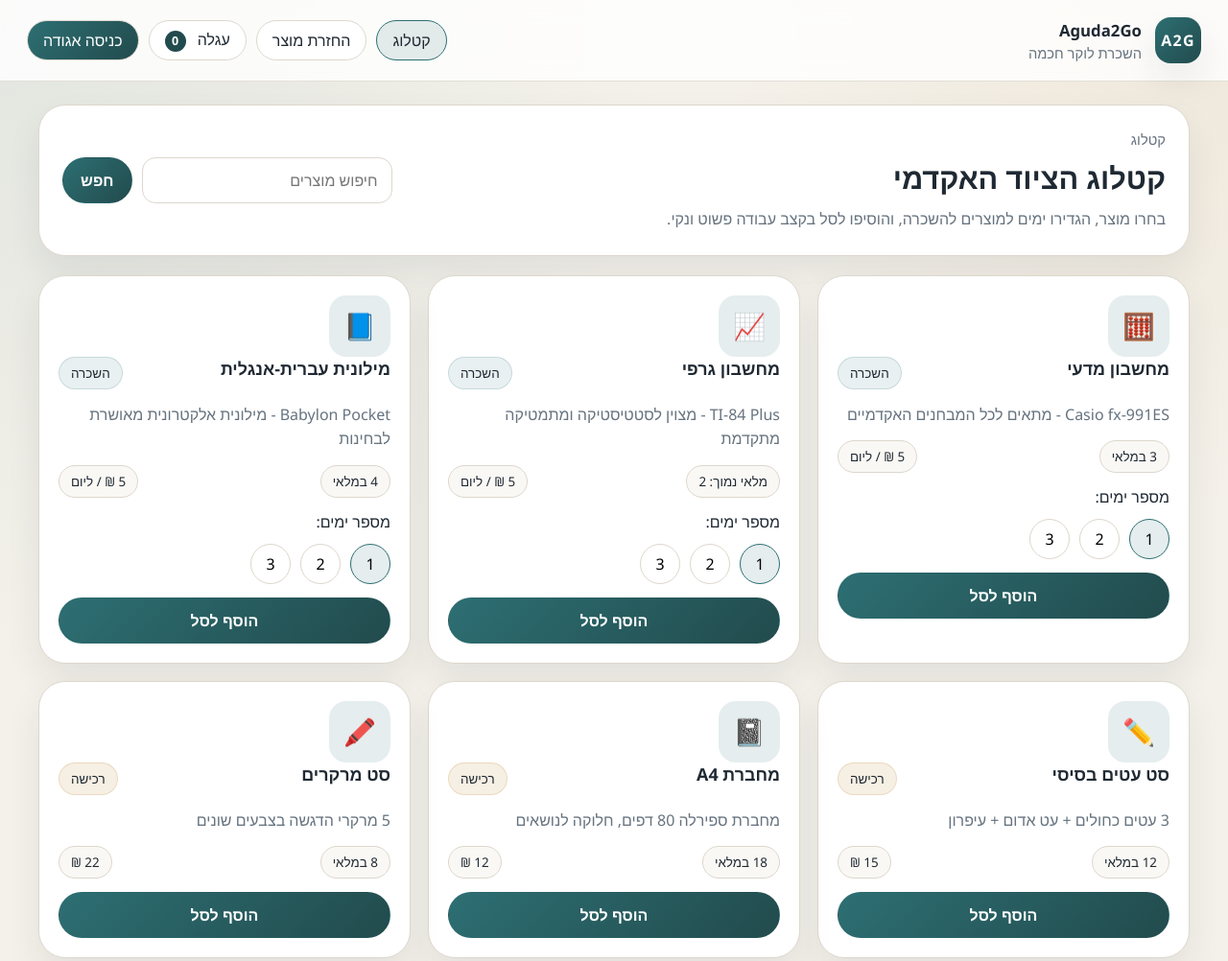
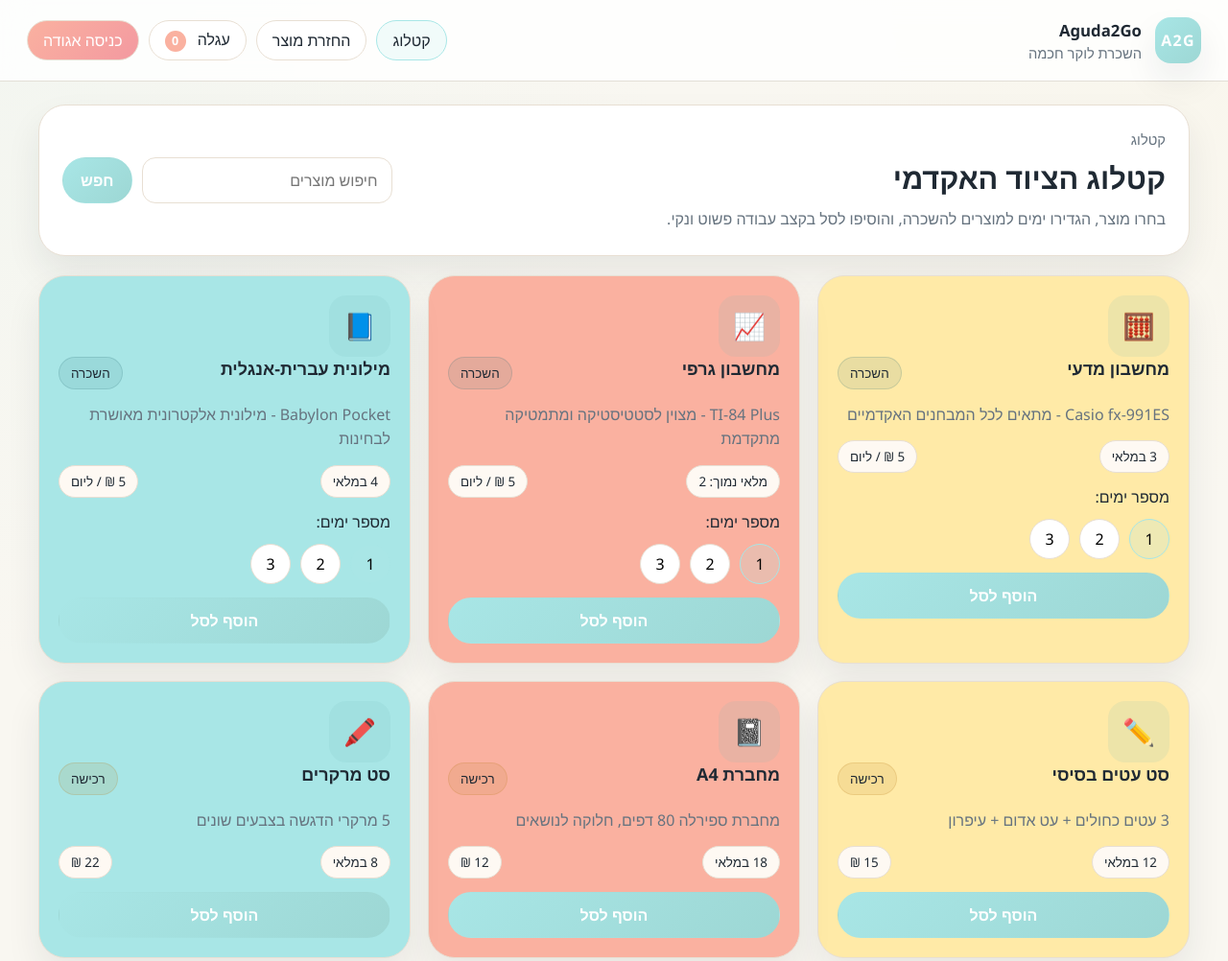
Before and after one commit to itamarmelman-cpu/renting_project, a website: page html1.html in a window 1280 px wide. Shown: the top 1002 px of the page at 96% size. Drawn offline with Linux system fonts and the light colour scheme.

Commit message:
Apply pastel color scheme throughout entire site: teal accents, pink highlights, yellow call-to-actions

```diff
--- a/styles.css
+++ b/styles.css
@@ -1,17 +1,20 @@
 :root {
     color-scheme: light;
-    --bg: #f4f1ea;
+    --bg: #f9f7f1;
     --surface: #ffffff;
-    --surface-soft: #faf8f4;
-    --border: #ddd7cd;
+    --surface-soft: #fef9f3;
+    --border: #e8dfd3;
     --text: #1f2933;
     --muted: #66737f;
-    --accent: #2d6f73;
-    --accent-dark: #224b4d;
-    --accent-soft: rgba(45, 111, 115, 0.12);
+    --accent: #6db3b0;
+    --accent-dark: #5a9a97;
+    --accent-soft: rgba(109, 179, 176, 0.12);
+    --color-yellow: #ffeaa7;
+    --color-pink: #fab1a0;
+    --color-teal: #a8e6e6;
     --success: #2f855a;
-    --warning: #b7791f;
-    --danger: #b45309;
+    --warning: #f0ad4e;
+    --danger: #e67e22;
     --shadow: 0 18px 36px rgba(31, 41, 51, 0.08);
     --radius-xl: 28px;
     --radius-lg: 20px;
@@ -32,8 +35,8 @@ body {
 body {
     margin: 0;
     background:
-        radial-gradient(circle at top left, rgba(45, 111, 115, 0.09), transparent 34%),
-        radial-gradient(circle at top right, rgba(183, 121, 31, 0.08), transparent 26%),
+        radial-gradient(circle at top left, rgba(168, 230, 230, 0.08), transparent 34%),
+        radial-gradient(circle at top right, rgba(255, 234, 167, 0.06), transparent 26%),
         var(--bg);
     color: var(--text);
 }
@@ -89,7 +92,7 @@ button {
     border-radius: 16px;
     display: grid;
     place-items: center;
-    background: linear-gradient(135deg, var(--accent), var(--accent-dark));
+    background: linear-gradient(135deg, var(--color-teal), #9dd7d4);
     color: #fff;
     font-weight: 700;
     letter-spacing: 0.08em;
@@ -154,12 +157,12 @@ button {
 }
 
 .nav-button.is-active {
-    border-color: var(--accent);
-    background: var(--accent-soft);
+    border-color: var(--color-teal);
+    background: rgba(168, 230, 230, 0.15);
 }
 
 .nav-button-accent {
-    background: linear-gradient(135deg, var(--accent), var(--accent-dark));
+    background: linear-gradient(135deg, var(--color-pink), #f399a0);
     color: #fff;
 }
 
@@ -172,7 +175,7 @@ button {
     margin-inline-start: 8px;
     padding: 0 7px;
     border-radius: 999px;
-    background: var(--accent-dark);
+    background: var(--color-pink);
     color: #fff;
     font-size: 0.78rem;
     font-weight: 700;
@@ -296,7 +299,7 @@ button {
 .payment-button {
     min-height: 48px;
     padding: 0 18px;
-    background: linear-gradient(135deg, var(--accent), var(--accent-dark));
+    background: linear-gradient(135deg, var(--color-teal), #9dd7d4);
     color: #fff;
     font-weight: 700;
 }
@@ -321,6 +324,19 @@ button {
 
 .product-card {
     padding: 20px;
+    background: var(--surface);
+}
+
+.product-card:nth-child(3n + 1) {
+    background: #ffeaa7;
+}
+
+.product-card:nth-child(3n + 2) {
+    background: #fab1a0;
+}
+
+.product-card:nth-child(3n) {
+    background: #a8e6e6;
 }
 
 .product-visual,
@@ -416,8 +432,8 @@ button {
 }
 
 .rent-day-button.is-selected {
-    background: var(--accent-soft);
-    border-color: var(--accent);
+    background: rgba(168, 230, 230, 0.2);
+    border-color: var(--color-teal);
 }
 
 .cart-layout,
@@ -490,11 +506,13 @@ button {
 }
 
 .payment-button.apple-pay {
-    background: linear-gradient(135deg, #111827, #374151);
+    background: linear-gradient(135deg, var(--color-yellow), #ffd687);
+    color: #333;
 }
 
 .payment-button.google-pay {
-    background: linear-gradient(135deg, #2d6f73, #1f4d50);
+    background: linear-gradient(135deg, var(--color-pink), #f39c89);
+    color: #fff;
 }
 
 .locker-description,
```
